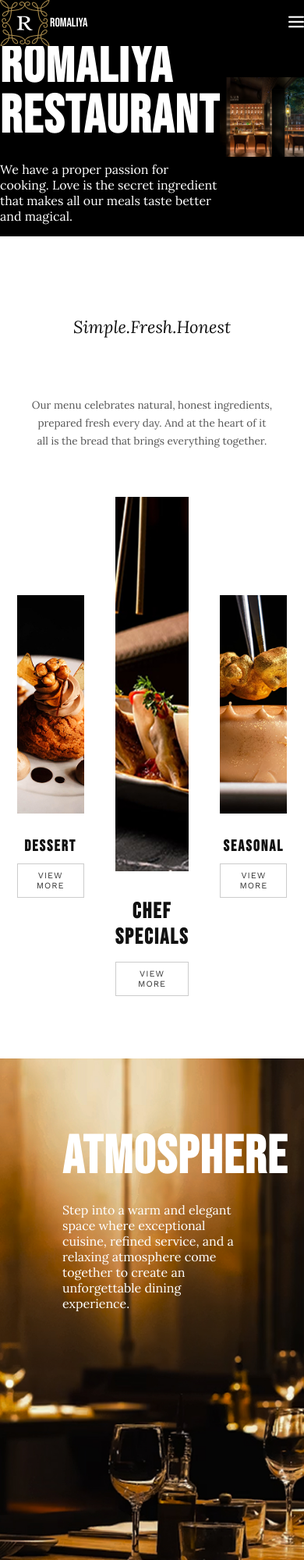
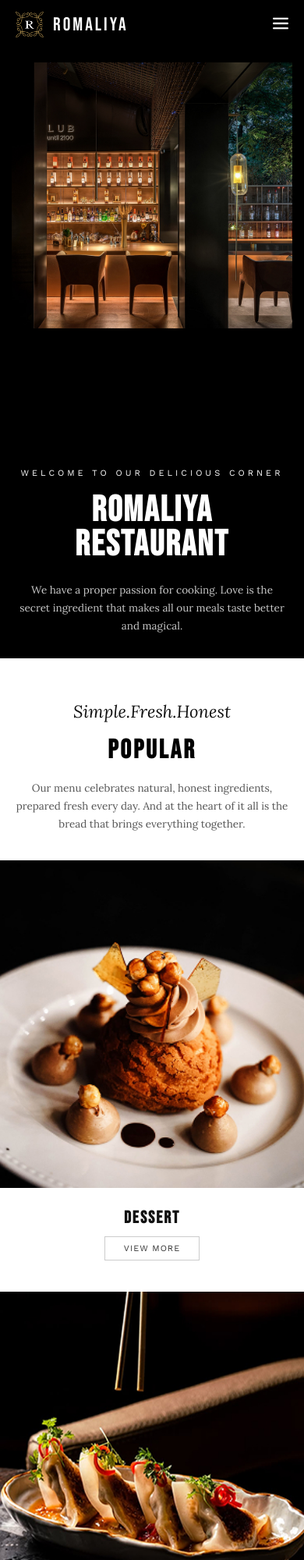
Before and after one commit to TanKeSuai/TanKeSuai.github.io, a plain HTML site: page week7/index.html in a window 390 px wide. Shown: the top 2000 px of the page at 78% size. Drawn offline with nearby package versions, Linux system fonts and the light colour scheme.

Commit message:
submit: week7 index

```diff
--- a/week7/css/index.css
+++ b/week7/css/index.css
@@ -2,6 +2,42 @@
 
 body {
     margin: 0;
+    background-color: black;
+}
+
+.header {
+    display: flex;
+    justify-content: space-between;
+    align-items: center;
+    background-color: black;
+    width: 100%;
+    position: absolute;
+    top: 0;
+    left: 0;
+    padding: 20px 40px;
+    box-sizing: border-box;
+    z-index: 10;
+}
+
+.logo {
+    display: flex;
+    align-items: center;
+    gap: 12px;
+    color: #FFFFFF;
+    font-family: 'Bebas Neue', sans-serif;
+}
+
+.logo img,
+.logo-icon {
+    width: 36px;
+    height: auto;
+}
+
+.logo .ROMALIYA {
+    color: #FFFFFF;
+    font-family: 'Bebas Neue', sans-serif;
+    font-size: 24px;
+    letter-spacing: 3px;
 }
 
 .menu {
@@ -11,24 +47,12 @@ body {
     align-items: center;
     gap: 15px;
     background-color: black;
-    color: #FFFFFF;
+    color: #A1A1A1;
     font-family: 'Work Sans', sans-serif;
 }
 
-.header {
-    display: flex;
-    justify-content: space-between;
-    align-items: center;
-    background-color: black;
-    width: 100%;
-    position: absolute;
-}
-
-.logo {
-    color: #FFFFFF;
-    font-family: 'Bebas Neue', sans-serif;
-    display: flex;
-    align-items: center;
+.menu-home {
+    color: white;
 }
 
 .burger {
@@ -36,45 +60,48 @@ body {
     align-items: center;
 }
 
-@media (max-width: 1024px) {
-    .menu {
-        display: none;
-    }
-
-    .burger {
-        display: inline-block;
-    }
-}
-
 .banner {
     color: #FFFFFF;
     display: flex;
     align-items: center;
     background-color: black;
-
+    min-height: 100vh;
+    padding: 0 60px;
+    box-sizing: border-box;
 }
 
 .RomaliyaRESTAURANT {
     background-color: black;
-
-
+    max-width: 480px;
 }
 
 .WELCOME {
     font-family: 'Work Sans', sans-serif;
+    font-size: 11px;
+    letter-spacing: 4px;
+    color: #FFFFFF;
+    margin-bottom: 20px;
 }
 
 h1 {
     font-family: 'Bebas Neue', sans-serif;
-    font-size: 68px;
+    font-size: 64px;
     line-height: 0.95;
     letter-spacing: 2px;
     color: #FFFFFF;
-    margin: 15px 0 25px 0;
+    margin: 0 0 25px 0;
 }
 
 p {
-    font-family: 'Lora', sans-serif;
+    font-family: 'Lora', serif;
+    font-size: 13.5px;
+    line-height: 1.7;
+    color: #C8C8C8;
+    margin: 0;
+}
+
+.background {
+    flex: 1;
 }
 
 .banner2 {
@@ -104,6 +131,7 @@ p {
     font-family: 'Bebas Neue', sans-serif;
     font-size: 42px;
     letter-spacing: 3px;
+    color: #000000;
     margin: 10px 0 20px 0;
 }
 
@@ -174,39 +202,286 @@ p {
     color: #333333;
     border: 1px solid #cccccc;
     padding: 8px 24px;
-    cursor: pointer;
-}
-
-.view-more-btn:hover {
-    background-color: #000000;
-    color: #ffffff;
-    border-color: #000000;
+    cursor: default;
 }
 
 .banner3 {
-    min-height: 600px;
+    position: relative;
+    min-height: 550px;
     background-image: url('../images/back2.jpg');
     background-size: cover;
     background-position: center;
-    padding: 80px 80px;
+    display: flex;
+    flex-direction: column;
+    justify-content: center;
+    align-items: flex-start;
+    padding: 0 100px;
+    box-sizing: border-box;
+}
+
+.banner3 h1 {
+    font-family: 'Bebas Neue', sans-serif;
+    font-size: 52px;
+    letter-spacing: 2px;
+    color: #FFFFFF;
+    margin: 0 0 15px 0;
 }
 
 .br3 {
     color: #FFFFFF;
     font-family: 'Lora', serif;
+    font-size: 13.5px;
+    line-height: 1.7;
+    max-width: 480px;
+    margin: 0;
 }
 
 .banner4 {
-    min-height: 600px;
+    position: relative;
+    min-height: 450px;
     background-image: url('../images/back3.jpg');
     background-size: cover;
     background-position: center;
-    padding: 80px 80px;
+    display: flex;
+    flex-direction: column;
+    justify-content: center;
+    align-items: center;
+    text-align: center;
+    padding: 60px 20px;
+    box-sizing: border-box;
 }
 
-.logo2 {
+.banner4::before {
+    content: "";
+    position: absolute;
+    top: 0;
+    left: 0;
+    width: 100%;
+    height: 100%;
+    background: rgba(0, 0, 0, 0.6);
+    z-index: 1;
+}
+
+.banner4>* {
+    position: relative;
+    z-index: 2;
+}
+
+.footer-logo {
+    display: flex;
+    align-items: center;
+    justify-content: center;
+    gap: 12px;
+    margin-bottom: 20px;
+}
+
+.footer-logo .logo-img {
+    width: 32px;
+    height: auto;
+}
+
+.footer-logo .ROMALIYA {
     color: #FFFFFF;
     font-family: 'Bebas Neue', sans-serif;
+    font-size: 26px;
+    letter-spacing: 2px;
+}
+
+.footer-desc {
+    font-family: 'Lora', serif;
+    font-size: 14px;
+    line-height: 1.7;
+    color: #FFFFFF;
+    max-width: 520px;
+    margin: 0 0 30px 0;
+    text-align: center;
+}
+
+.social-icons {
     display: flex;
+    justify-content: center;
     align-items: center;
+    gap: 15px;
 }
+
+.social-img {
+    width: 42px;
+    height: 42px;
+    object-fit: contain;
+    cursor: default;
+}
+
+@media (max-width: 1024px) {
+    .menu {
+        display: none;
+    }
+
+    .burger {
+        display: inline-block;
+        cursor: pointer;
+    }
+
+    .banner {
+        display: flex;
+        flex-direction: column-reverse;
+        padding: 90px 20px 40px 20px;
+        text-align: center;
+        align-items: center;
+    }
+
+    .background {
+        width: 100%;
+        margin-bottom: 25px;
+    }
+
+    .background img {
+        width: 100%;
+        height: auto;
+        display: block;
+    }
+
+    .RomaliyaRESTAURANT {
+        max-width: 100%;
+        padding: 0 10px;
+    }
+
+    .banner2 {
+        padding: 50px 0;
+        width: 100%;
+        box-sizing: border-box;
+    }
+
+    .text-header {
+        padding: 0 20px;
+        box-sizing: border-box;
+        margin-bottom: 35px;
+    }
+
+    .cards-container {
+        display: flex;
+        flex-direction: column;
+        gap: 40px;
+        width: 100%;
+    }
+
+    .card-item,
+    .card-item.special-card {
+        width: 100%;
+        max-width: 100%;
+    }
+
+    .card-item .img-box,
+    .card-item.special-card .img-box {
+        width: 100%;
+        height: auto;
+        max-height: 420px;
+        overflow: hidden;
+        background-color: #000;
+        display: flex;
+        justify-content: center;
+        align-items: center;
+        margin-bottom: 15px;
+        border-radius: 0;
+    }
+
+    .card-item .img-box img,
+    .card-item.special-card .img-box img {
+        width: 100%;
+        height: auto;
+        object-fit: contain;
+    }
+
+    .banner3 {
+        padding: 60px 20px;
+        align-items: center;
+        text-align: center;
+        min-height: auto;
+    }
+
+    .banner3 h1 {
+        font-size: 40px;
+    }
+
+    .br3 {
+        max-width: 100%;
+        font-size: 13px;
+    }
+}
+
+@media (max-width: 640px) {
+    .header {
+        padding: 15px 20px;
+    }
+
+    h1 {
+        font-size: 46px;
+    }
+
+    .banner {
+        padding: 80px 15px 30px 15px;
+    }
+
+    .text-header h1 {
+        font-size: 34px;
+    }
+
+    .card-item h2,
+    .card-item.special-card h2 {
+        font-size: 22px;
+    }
+
+    .banner3 {
+        background-image: none;
+        background-color: #000000;
+        padding: 0 20px 60px 20px;
+        display: flex;
+        flex-direction: column;
+        align-items: center;
+        text-align: center;
+        min-height: auto;
+    }
+
+    .banner3::before {
+        content: "";
+        display: block;
+        width: 100vw;
+        height: 260px;
+        background-image: url('../images/back2.jpg');
+        background-size: cover;
+        background-position: center;
+        margin-left: -20px;
+        margin-right: -20px;
+        margin-bottom: 40px;
+    }
+
+    .banner3 h1 {
+        font-family: 'Bebas Neue', sans-serif;
+        font-size: 42px;
+        letter-spacing: 2px;
+        color: #FFFFFF;
+        margin: 0 0 20px 0;
+    }
+
+    .br3 {
+        font-family: 'Lora', serif;
+        font-size: 13.5px;
+        line-height: 1.7;
+        color: #FFFFFF;
+        max-width: 320px;
+        margin: 0 auto;
+    }
+
+    .banner4 {
+        padding: 80px 20px 60px 20px;
+        min-height: 380px;
+    }
+
+    .banner4::before {
+        background: rgba(0, 0, 0, 0.85);
+    }
+
+    .footer-desc {
+        max-width: 320px;
+        font-size: 13.5px;
+    }
+}
--- a/week7/index.html
+++ b/week7/index.html
@@ -12,24 +12,23 @@
 
     <div class="header">
         <div class="logo">
-            <div class="logo"></div>
-            <img src="images/logo.png" alt="Logo" width="100%">
+            <img src="images/logo.png" alt="Logo" class="logo-icon">
             <div class="ROMALIYA">ROMALIYA</div>
+        </div>
 
+        <div class="menu">
+            <div class="menu-home">Home</div>
+            <div class="menu-item">Menu</div>
+            <div class="menu-item">Order</div>
+            <div class="menu-item">Promotion</div>
+            <div class="menu-item">About Us</div>
+            <div class="menu-item">Our Restaurant</div>
+            <img src="images/order1.png" alt="Icon" class="menu-icon">
         </div>
-        <div class="menu">
-            <div class="menu">Home</div>
-            <div class="menu">Menu</div>
-            <div class="menu">Order</div>
-            <div class="menu">Promotion</div>
-            <div class="menu">About Us</div>
-            <div class="menu">Our Restaurant</div>
-            <img src="images/order1.png" alt="Logo" width="5%">
-        </div>
+
         <div class="burger">
             <img src="images/burger.png" alt="Burger Menu" width="20">
         </div>
-
     </div>
 
     <div class="banner">
@@ -43,9 +42,6 @@
         <div class="background">
             <img src="images/back.jpg" alt="Background" width="100%" height="auto">
         </div>
-    </div>
-
-
     </div>
 
     <div class="banner2">
@@ -92,18 +88,27 @@
             come
             together to create an unforgettable dining experience.
         </div>
-
     </div>
 
     <div class="banner4">
-        <div class="logo2"></div>
-        <img src="images/logo.png" alt="Logo" width="100">
-        <div class="ROMALIYA">ROMALIYA</div>
+        <div class="footer-logo">
+            <img src="images/logo.png" alt="Logo" class="logo-img">
+            <span class="ROMALIYA">ROMALIYA</span>
+        </div>
+
+        <p class="footer-desc">
+            From the first welcome to the last bite, every detail is designed to create a
+            memorable dining experience for you and your loved ones.
+        </p>
+
+        <div class="social-icons">
+            <img src="images/fb.png" alt="Facebook" class="social-img">
+            <img src="images/X.png" alt="X" class="social-img">
+            <img src="images/ig.png" alt="Instagram" class="social-img">
+            <img src="images/youtube.png" alt="YouTube" class="social-img">
+        </div>
     </div>
-
-
 
 </body>
 
-
 </html>
```
Also changed, not shown: week7/images/X.png (added), week7/images/fb.png (added), week7/images/ig.png (added), week7/images/youtube.png (added).
